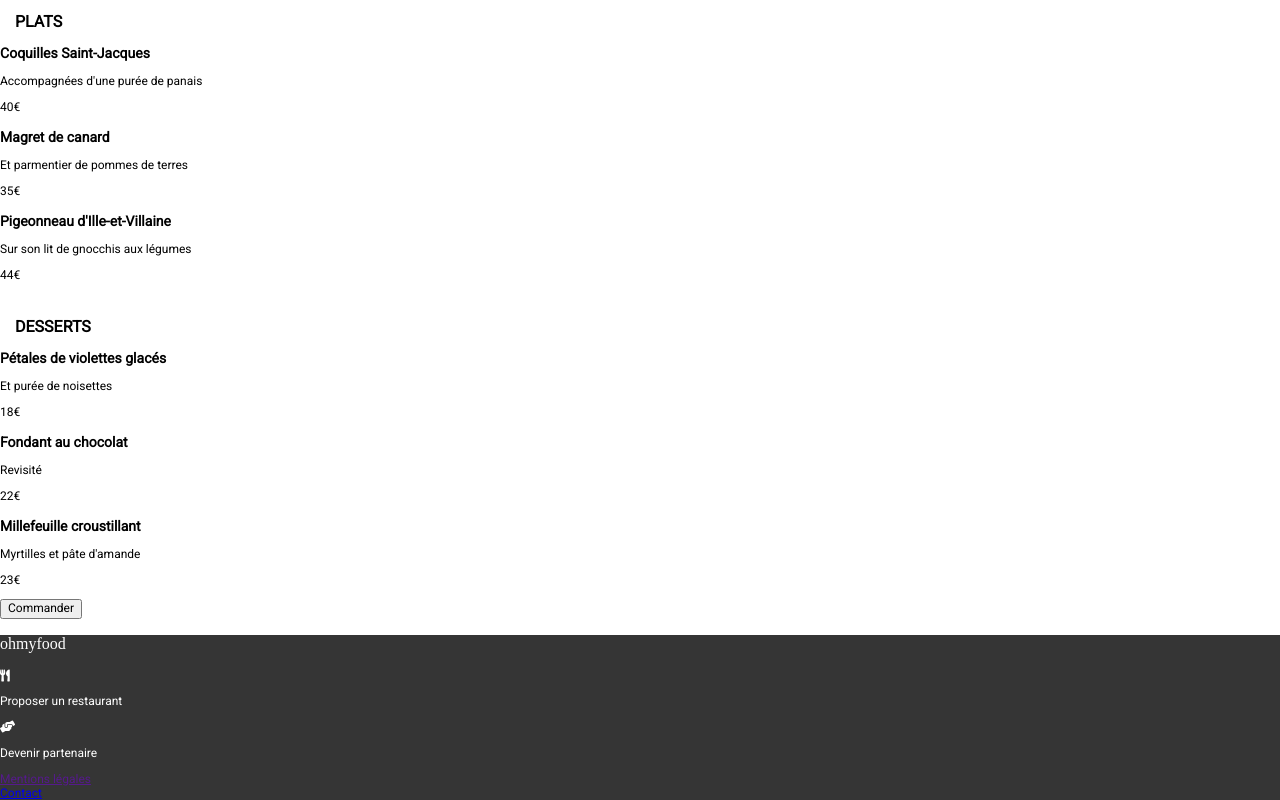
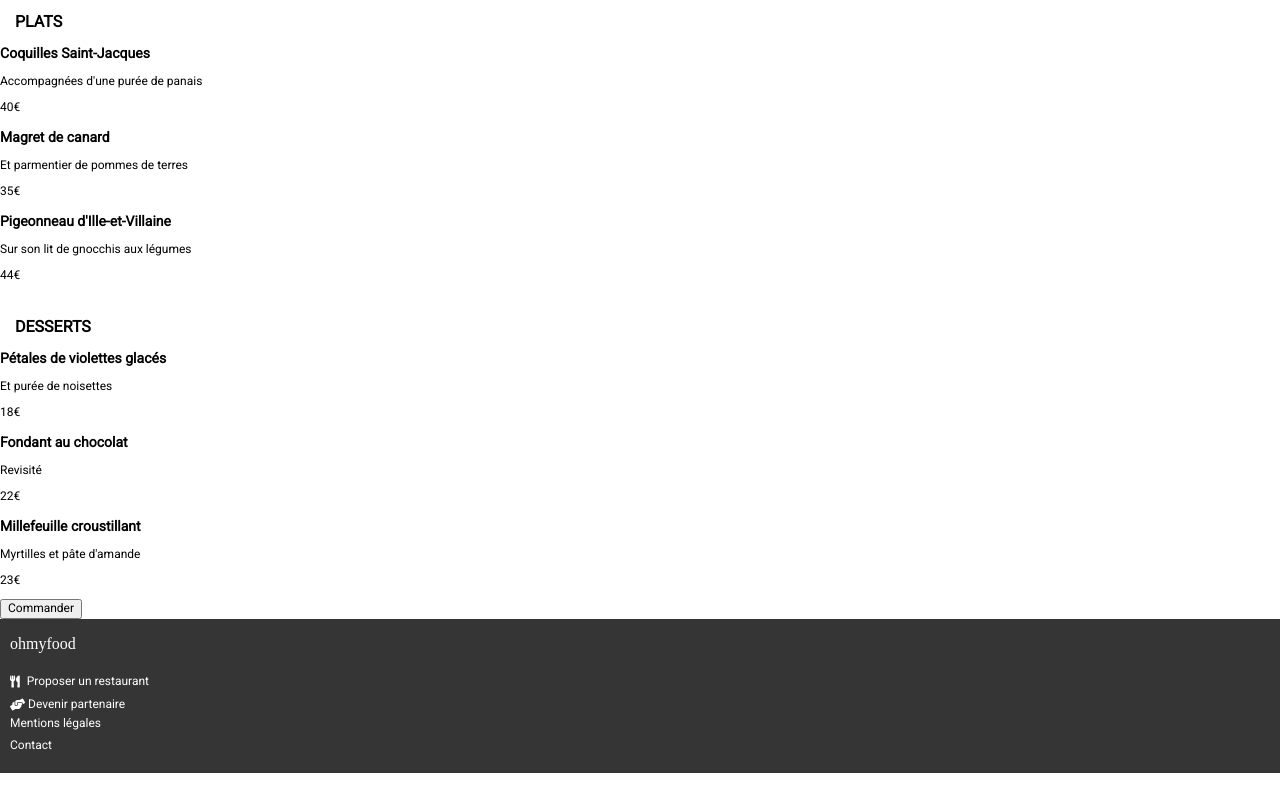
Before and after one commit to myriamnahlaoui/MyriamNahlaouiMeliani_3_20092021, a plain HTML site: page html/aLaFrancaise.html in a window 1280 px wide. Shown: the part 1301-2101 px from the top of the page. After the commit the page ends 2074 px from the top, so only its background shows below. Drawn offline with Linux system fonts and the light colour scheme; a web font is replaced by a local one.

Commit message:
modification du footer

```diff
--- a/html/aLaFrancaise.html
+++ b/html/aLaFrancaise.html
@@ -139,25 +139,26 @@
         </div>
       </article>
     </main>
-<!--FOOTER-->
     <footer>
+      <div class="footer">
         <div class="footer__logo">
           <p>ohmyfood</p>
         </div>
-      <div class="footer__propose-restaurant">
-        <div class="footer__propose-restaurant">
+        <div class="footer__restaurant">
+          <div class="footer__restaurant--proposition">
             <i class="fas fa-utensils"></i>
             <p>Proposer un restaurant</p>
           </div>
-        <div class="footer_partner">
+          <div class="footer__restaurant--partner">
             <i class="fas fa-hands-helping"></i>
             <p>Devenir partenaire</p>
           </div>
-        <div class="footer__legal">
+          <div class="footer__restaurant--legal">
             <a href=""> Mentions légales</a>
           </div>
-        <div class="footer_contact">
+          <div class="footer__restaurant--contact">
             <a href="mailto:myriam.nahlaoui01@gmail.com">Contact</a>
+          </div>
         </div>
       </div>
     </footer>
```
Also changed, not shown: html/laNoteEnchantee.html (+7 -6 lines), html/laPaletteDuGout.html (+7 -5 lines), html/leDeliceDesSens.html (+7 -6 lines). Lines whose indentation alone changed are shown as unchanged.
